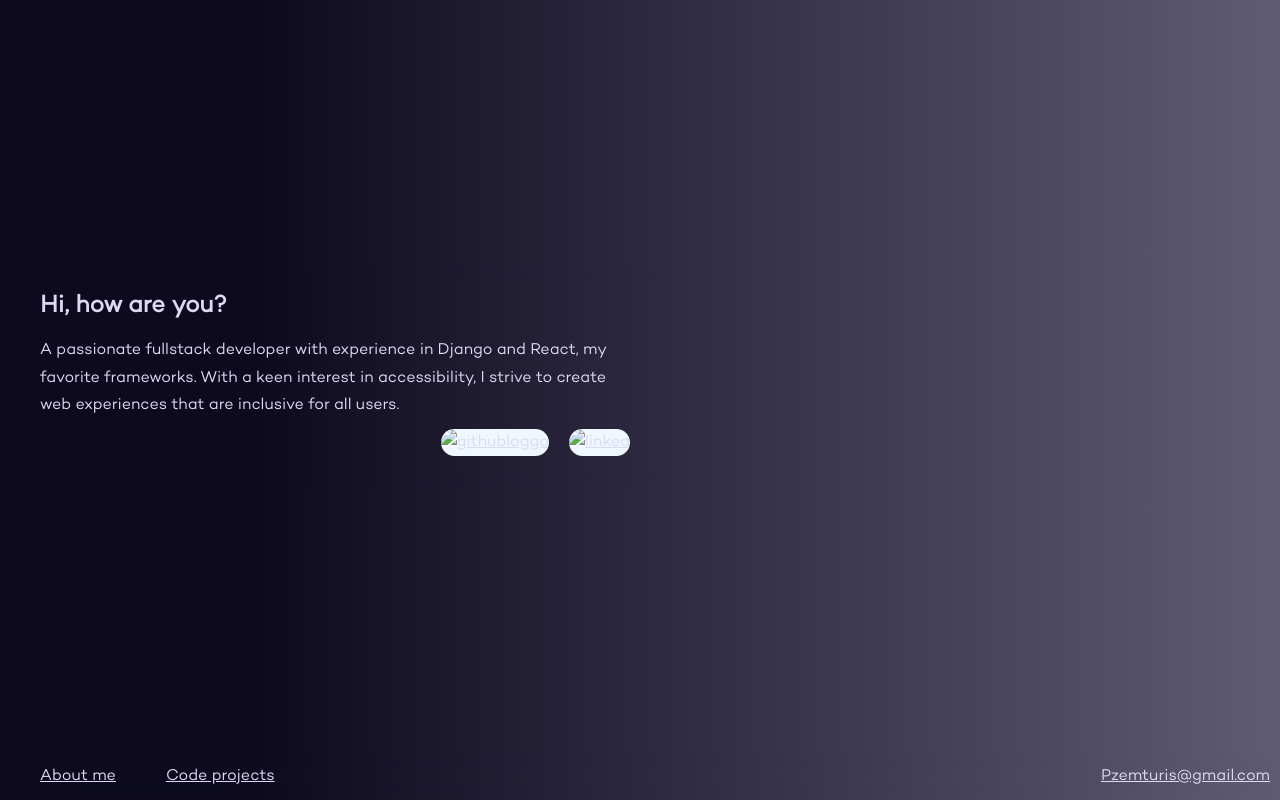
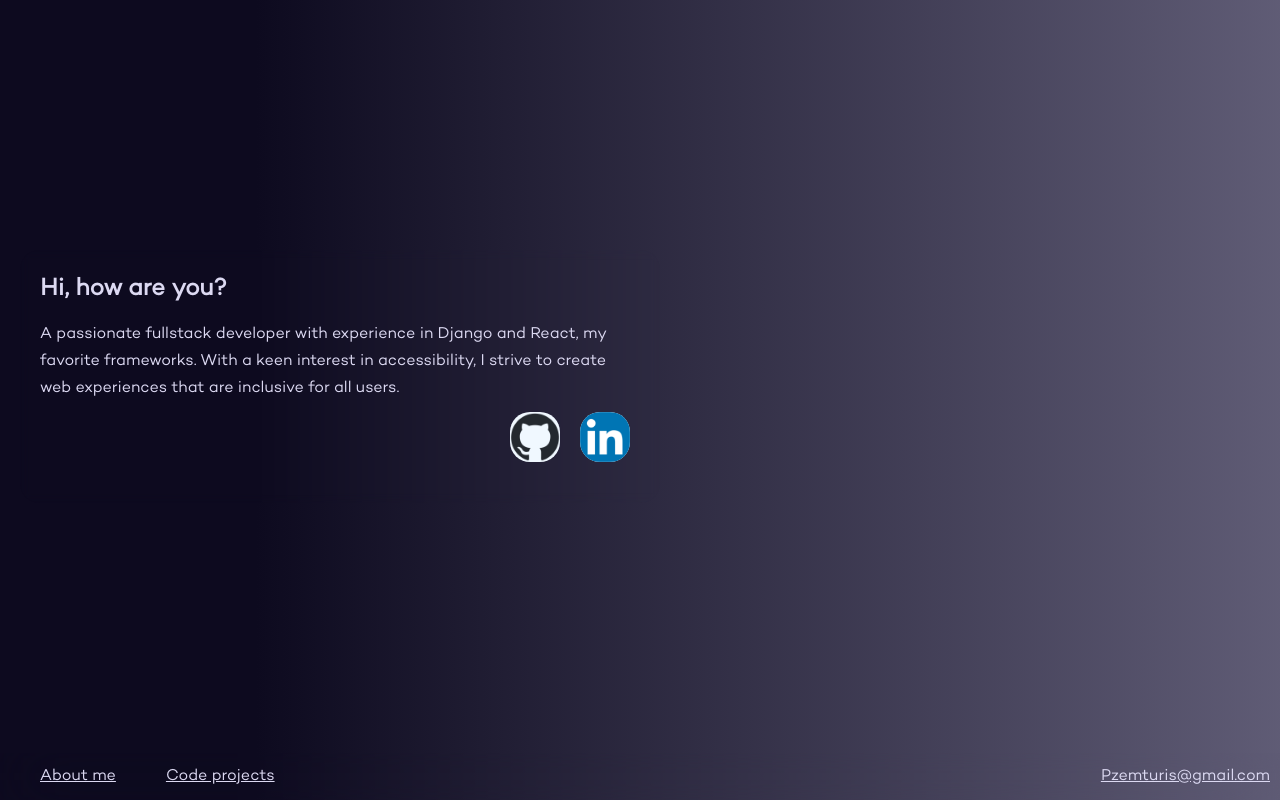
Before and after one commit to Kaffekopp1/kaffekopp1.io, a plain HTML site: page index.html in a window 1280 px wide. Drawn offline with Linux system fonts and the light colour scheme; the site is published under a folder, as on GitHub Pages, so addresses that start at the root find nothing.

Commit message:
change directory for images

```diff
--- a/index.html
+++ b/index.html
@@ -22,12 +22,12 @@
 					</p>
 					<div class="socialContainer">
 						<a class="social" href="https://github.com/Kaffekopp1"
-							><img alt="githubloggo" src="/src/image/github-mark.png"
+							><img alt="githubloggo" src="src/image/github-mark.png"
 						/></a>
 						<a
 							class="social"
 							href="https://www.linkedin.com/in/peter-zemturis-984b98289/">
-							<img alt="linked" src="/src/image/LinkedIn_logo_initials.png"
+							<img alt="linked" src="src/image/LinkedIn_logo_initials.png"
 						/></a>
 					</div>
 				</div>
```
